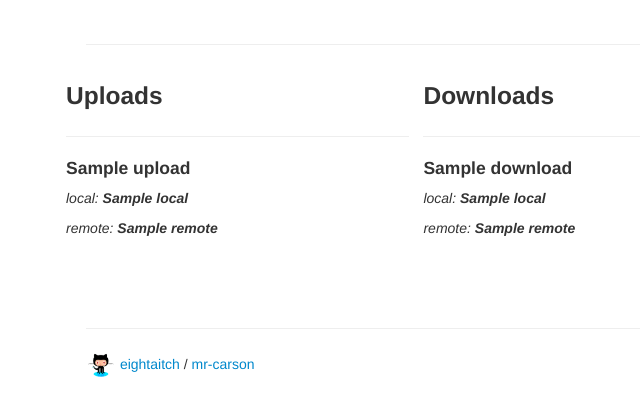
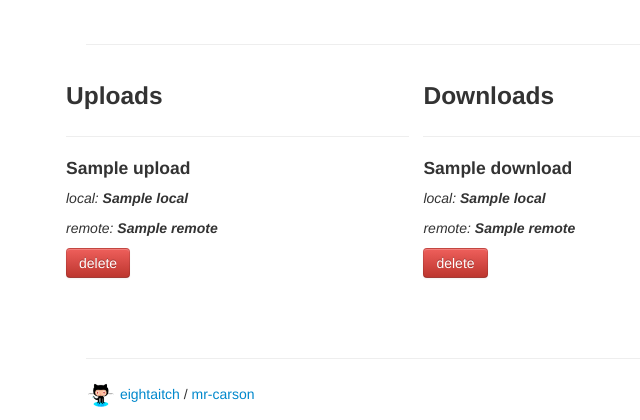
Before and after one commit to eightaitch/mr-carson, a Flask app: template templates/tasks.html in a window 1280 px wide. Shown: the part 1014-1434 px from the top of the page, without its empty margins (224-864 px from the left). Before the commit the page ends 1391 px from the top, so only its background shows below. Run offline with Flask 2, Linux system fonts and the light colour scheme; the template is opened without the code that fills it: most values are stand-ins (such as "Sample title", 1, 10 or a date in 2020).

Commit message:
delete tasks

```diff
--- a/app.py
+++ b/app.py
@@ -82,12 +82,14 @@ def edit_server():
 def tasks():
     # populate form if GET sent
     results = g.db.execute('select * from tasks where up=1 order by name asc')
-    uploads = [dict(name=row[1],
+    uploads = [dict(id=row[0],
+                    name=row[1],
                     local=row[2],
                     remote=row[3],
                     up=row[4]) for row in results.fetchall()]
     results = g.db.execute('select * from tasks where up=0 order by name asc')
-    downloads = [dict(name=row[1],
+    downloads = [dict(id=row[0],
+                    name=row[1],
                     local=row[2],
                     remote=row[3],
                     up=row[4]) for row in results.fetchall()]
@@ -96,7 +98,7 @@ def tasks():
 @app.route('/tasks/', methods=['POST'])
 def add_task():
     # descriptive name?
-    if request.form['name'] == '':
+    if request.form['name'].strip() == '':
         flash_error('choose a descriptive name!')
         return redirect(url_for('tasks', name=request.form['name'],
                                          local=request.form['local'],
@@ -162,6 +164,13 @@ def add_task():
     flash_success('task tested and saved')
     return redirect(url_for('tasks'))
 
+@app.route('/tasks/delete/<task_id>')
+def delete_task(task_id):
+    g.db.execute('delete from tasks where id=:id', {'id': task_id})
+    g.db.commit()
+    flash_success('task deleted!')
+    return redirect(url_for('tasks'))
+
 @app.route('/log/')
 def log():
     return render_template('log.html')
--- a/templates/tasks.html
+++ b/templates/tasks.html
@@ -57,6 +57,7 @@
             <h4>{{ upload.name }}</h4>
             <p><em>local: <b>{{ upload.local }}</b></em></p>
             <p><em>remote: <b>{{ upload.remote }}</b></em></p>
+            <a href="{{ url_for('delete_task', task_id=upload.id) }}" class="btn btn-danger">delete</a>
             {% else %}
             <h4>None</h4>
             {% endfor %}
@@ -69,6 +70,7 @@
             <h4>{{ download.name }}</h4>
             <p><em>local: <b>{{ download.local }}</b></em></p>
             <p><em>remote: <b>{{ download.remote }}</b></em></p>
+            <a href="{{ url_for('delete_task', task_id=download.id) }}" class="btn btn-danger">delete</a>
             {% else %}
             <h4>None</h4>
             {% endfor %}
```
